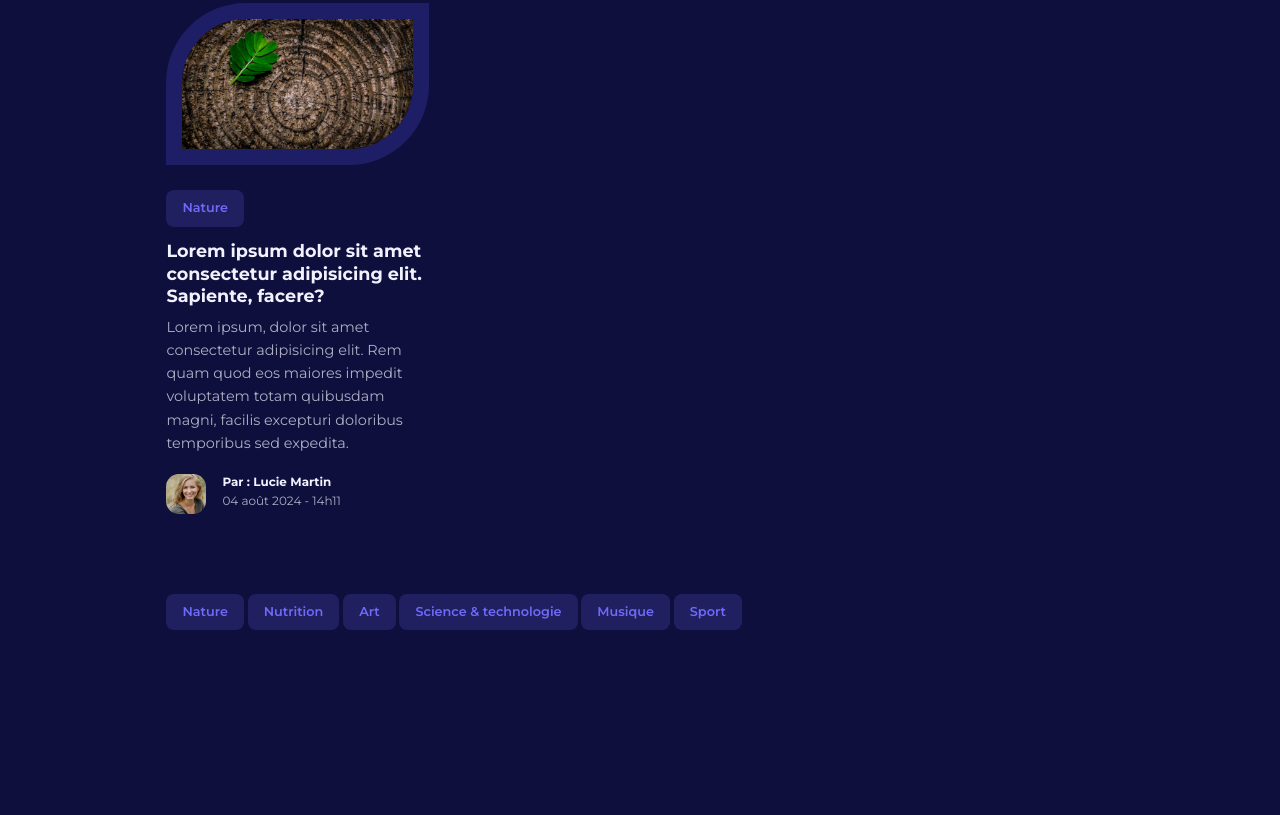
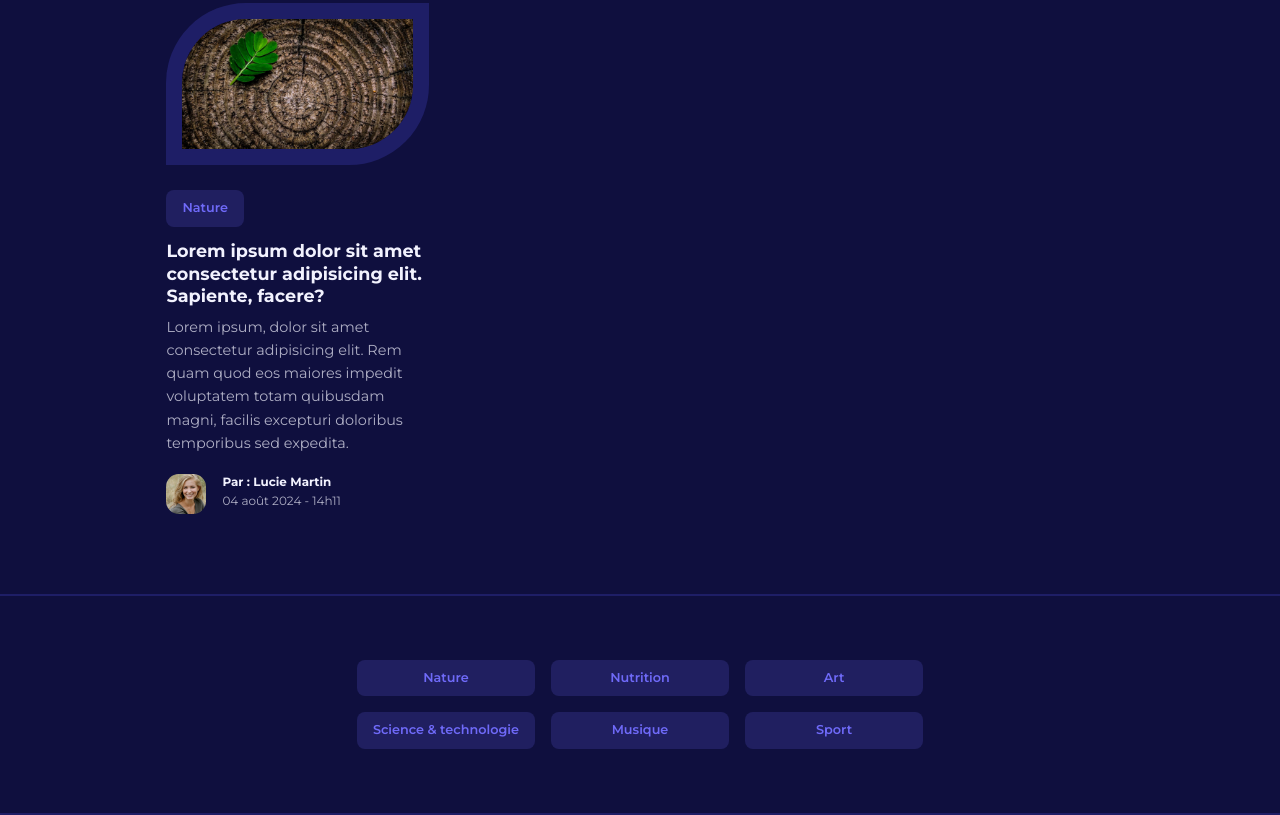
Before and after one commit to ArnaudBvd/blog-app-crud-php, a plain HTML site: page index.html in a window 1280 px wide. Shown: the part 1715-2530 px from the top of the page. Before the commit the page ends 2345 px from the top, so only its background shows below. Drawn offline with nearby package versions, Linux system fonts and the light colour scheme.

Commit message:
style: mise en forme de la section des boutons de catégories

```diff
--- a/style.css
+++ b/style.css
@@ -248,3 +248,19 @@ nav button {
     gap: 5rem;
     margin-bottom: 5rem;
 }
+
+
+/* ==================== CATEGORIES BUTTONS ==================== */
+
+.category__buttons {
+    padding: 4rem 0;
+    border-top: 2px solid var(--color-gray-900);
+    border-bottom: 2px solid var(--color-gray-900);
+}
+
+.category__buttons-container {
+    width: fit-content;
+    display: grid;
+    grid-template-columns: repeat(3, 1fr);
+    gap: 1rem;
+}
```
